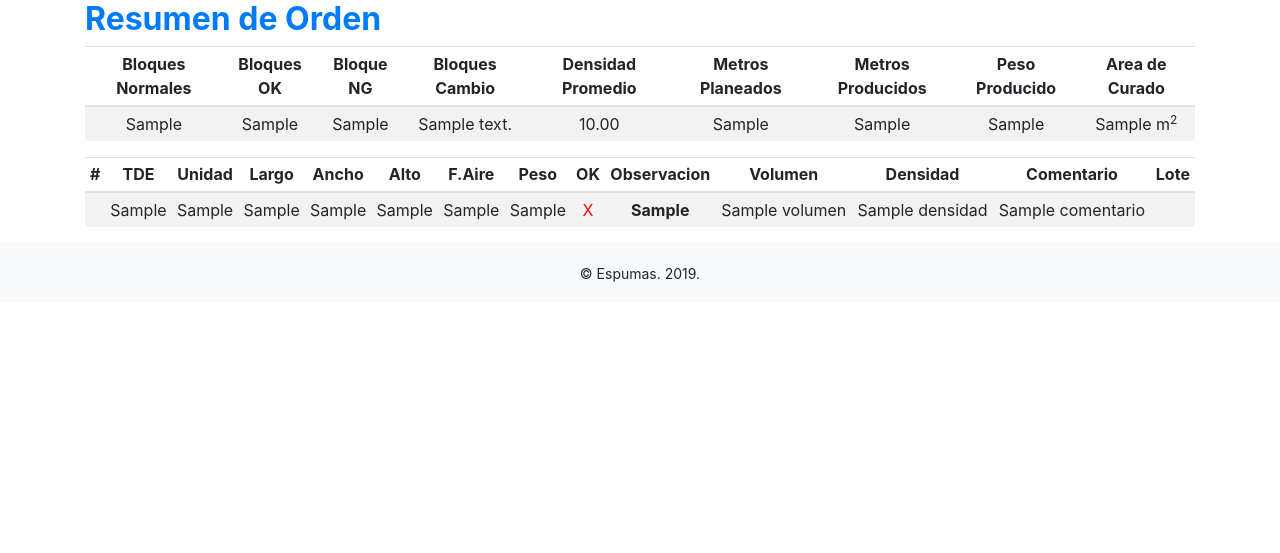
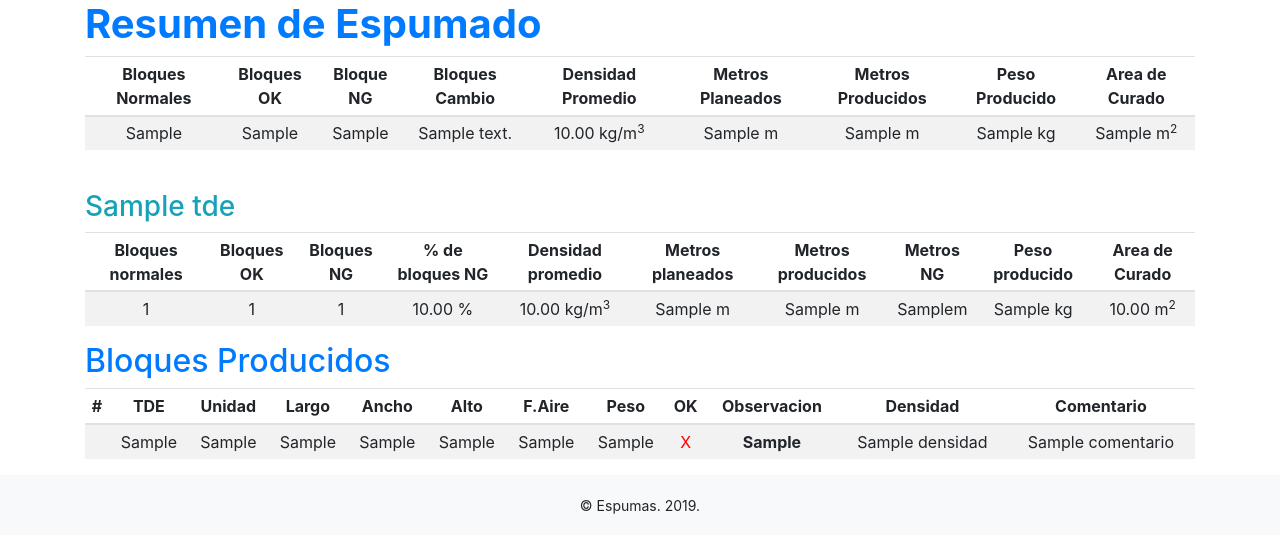
Before and after one commit to Alvarogarcia91/karmaprodv5, a Django app: template corrida/templates/ordenes/corrida_producida.html in a window 1280 px wide. Shown: the part 129-682 px from the top of the page. Run offline with Django 3.2, Linux system fonts and the light colour scheme; the template is opened without the code that fills it: most values are stand-ins (such as "Sample title", 1, 10 or a date in 2020); some libraries are stand-ins or nearby versions.

Commit message:
Added resumen_por_tde to corrida_producida

```diff
--- a/corrida/templates/ordenes/corrida_producida.html
+++ b/corrida/templates/ordenes/corrida_producida.html
@@ -1,9 +1,9 @@
 {% extends "base.html" %}
 {% block content %}
 
-<h2 class="text-primary" > <b>
-
-Resumen de Orden </h2></b>
+<h1 class="text-primary">
+  <b>Resumen de Espumado</b>
+</h1>
 
 <table class="table table-striped table-sm">
         <thead>
@@ -25,13 +25,52 @@ Resumen de Orden </h2></b>
             <td class="text-center">{{resumen.bloques_ok}}</td>
             <td class="text-center">{{resumen.bloques_ng}}</td>
             <td class="text-center">{{resumen.bloques_cambio}}</td>
-            <td class="text-center">{{resumen.densidad_promedio|floatformat:2 }}</td>
-            <td class="text-center">{{resumen.metros_planeados}}</td>
-            <td class="text-center">{{resumen.metros_producidos}}</td>
-            <td class="text-center">{{resumen.peso_producido}}</td>
+            <td class="text-center">{{resumen.densidad_promedio|floatformat:2 }} kg/m<sup>3</sup></td>
+            <td class="text-center">{{resumen.metros_planeados}} m</td>
+            <td class="text-center">{{resumen.metros_producidos}} m</td>
+            <td class="text-center">{{resumen.peso_producido}} kg</td>
             <td class="text-center">{{corrida.area_de_curado}} m<sup>2</sup></td>
           </tr>
+        </tbody>
+</table>
+<br>
 
+{% for resumen_tde in resumenes_por_tde %}
+  <h3 class="text-info">{{resumen_tde.tde}}</h3>
+    <table class="table table-striped table-sm">
+      <thead>
+        <tr>
+          <th class="text-center" scope="col">Bloques normales</th>
+          <th class="text-center" scope="col">Bloques OK</th>
+          <th class="text-center" scope="col">Bloques NG</th>
+          <th class="text-center" scope="col">% de bloques NG</th>
+          <th class="text-center" scope="col">Densidad promedio</th>
+          <th class="text-center" scope="col">Metros planeados</th>
+          <th class="text-center" scope="col">Metros producidos</th>
+          <th class="text-center" scope="col">Metros NG</th>
+          <th class="text-center" scope="col">Peso producido</th>
+          <th class="text-center" scope="col">Area de Curado</th>
+        </tr>
+      </thead>
+      <tbody>
+        <tr>
+          <td class="text-center">{{resumen_tde.normales_count}}</td>
+          <td class="text-center">{{resumen_tde.ok_count}}</td>
+          <td class="text-center">{{resumen_tde.ng_count}}</td>
+          <td class="text-center">{{resumen_tde.porcentaje_ng|floatformat:2}} %</td>
+          <td class="text-center">{{resumen_tde.densidad_promedio|floatformat:2 }} kg/m<sup>3</sup> </td>
+          <td class="text-center">{{resumen_tde.metros_planeados}} m</td>
+          <td class="text-center">{{resumen_tde.metros_producidos}} m</td>
+          <td class="text-center">{{resumen_tde.metros_ng}}m</td>
+          <td class="text-center">{{resumen_tde.peso_produdido}} kg</td>
+          <td class="text-center">{{resumen_tde.area_de_curado|floatformat:2}} m<sup>2</sup></td>
+        </tr>
+      </tbody>
+    </table>
+{% endfor %}
+<h2 class="text-primary">
+  Bloques Producidos
+</h2>
 <table class="table table-striped table-sm">
         <thead>
           <tr>
@@ -45,10 +84,8 @@ Resumen de Orden </h2></b>
             <th class="text-center"> Peso </th>
             <th class="text-center"> OK </th>
             <th class="text-center"> Observacion </th>
-            <th class="text-center"> Volumen </th>
             <th class="text-center"> Densidad </th>
             <th class="text-center"> Comentario </th>
-            <th class="text-center"> Lote </th>
           </tr>
         </thead>
         <tbody>
@@ -57,22 +94,35 @@ Resumen de Orden </h2></b>
             <td class="text-center" >{{bloque_producido.no_de_bloque}}</td>
             <td class="text-center" >{{bloque_producido.elemento_corrida.bloqueMedidas.tipo_de_espuma}}</td>
             <td class="text-center" >{{bloque_producido.elemento_corrida.bloqueMedidas.tipo_de_unidad}}</td>
-            <td class="text-center" >{{bloque_producido.largo_caliente}}</td>
-            <td class="text-center" >{{bloque_producido.ancho_caliente}}</td>
-            <td class="text-center" >{{bloque_producido.alto_caliente}}</td>
+            <td class="text-center">
+              <span class="{{bloque_producido.largo_caliente_class}}">
+                {{bloque_producido.largo_caliente}}
+              </span>
+            </td>
+            <td class="text-center">
+              <span class="{{bloque_producido.ancho_caliente_class}}">
+                {{bloque_producido.ancho_caliente}}
+              </span>
+            </td>
+            <td class="text-center">
+              <span class="{{bloque_producido.alto_caliente_class}}">
+                {{bloque_producido.alto_caliente}}
+              </span>
+            </td>
             <td class="text-center" >{{bloque_producido.flujo_de_aire_caliente}}</td>
             <td class="text-center" >{{bloque_producido.peso_caliente}}</td>
             {% if bloque_producido.revision_calidad == True %}
-            <td>   </td>
+              <td>   </td>
             {% else %}
-            <td class="text-center" > <font color="red"> X </font> </td>
+              <td class="text-center" > <font color="red"> X </font> </td>
             {%endif%}
-
             <td class="text-center" > <b> {{bloque_producido.get_defecto_display}} </b> </td>
-            <td class="text-center" >{{bloque_producido.volumen}}</td>
-            <td class="text-center" >{{bloque_producido.densidad}}</td>
+            <td class="text-center">
+              <span class="{{bloque_producido.densidad_class}}">
+                {{bloque_producido.densidad}}
+              </span>
+            </td>
             <td class="text-center" >{{bloque_producido.comentario}}</td>
-            <td class="text-center" >{{bloque_producido.elemento_corrida.lote.no_de_lote}}</td>
           </tr>
 
           {%endfor%}
```
Also changed, not shown: corrida/models.py (+9 -9 lines), corrida/views.py (+33 -1 lines).
